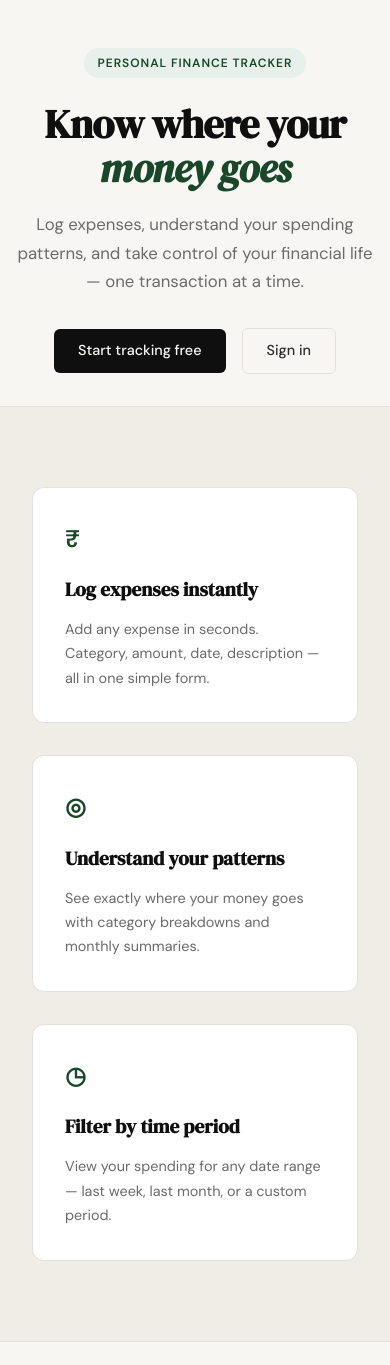
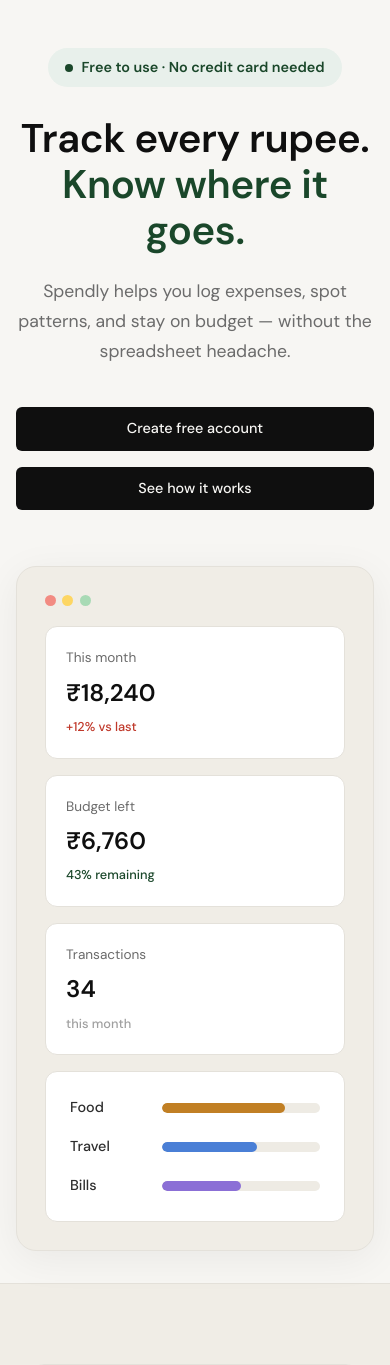
Before and after one commit to satyendraprajapati/expence_tracker, a Flask app: page / in a window 390 px wide. Shown: the part 61-1426 px from the top of the page. Run offline with Flask 3, Linux system fonts and the light colour scheme.

Commit message:
Redesign hero section to match new mockup
- Switch hero to a centered single-column layout with a
  free-to-use badge, bold rounded headline, and two solid
  black CTAs (Create free account / See how it works).
- Replace the side-by-side mock card with a full-width
  browser-style card showing This month / Budget left /
  Transactions stat tiles plus Food/Travel/Bills spend bars.
- Update responsive rules to match the new single-column
  hero (drop the old two-column grid and hidden-on-mobile
  visual, stack stat tiles and CTAs on small screens).

```diff
--- a/static/css/style.css
+++ b/static/css/style.css
@@ -123,55 +123,72 @@ a { color: inherit; text-decoration: none; }
 /* Hero                                                                */
 /* ------------------------------------------------------------------ */
 
+@import url('https://fonts.googleapis.com/css2?family=Baloo+2:wght@600;700;800&display=swap');
+
 .hero {
     padding: 5rem 2rem 4rem;
-    display: grid;
-    grid-template-columns: 1fr 1fr;
-    gap: 4rem;
+    display: flex;
+    flex-direction: column;
     align-items: center;
+    text-align: center;
     max-width: var(--max-width);
     margin: 0 auto;
 }
 
+.hero-inner {
+    display: flex;
+    flex-direction: column;
+    align-items: center;
+    max-width: 720px;
+}
+
 .hero-badge {
-    display: inline-block;
+    display: inline-flex;
+    align-items: center;
+    gap: 0.5rem;
     background: var(--accent-light);
     color: var(--accent);
-    font-size: 0.75rem;
+    font-size: 0.9rem;
     font-weight: 600;
-    letter-spacing: 0.08em;
-    text-transform: uppercase;
-    padding: 0.35rem 0.85rem;
+    padding: 0.5rem 1.1rem;
     border-radius: 999px;
+    margin-bottom: 1.75rem;
+}
+
+.hero-badge-dot {
+    width: 8px;
+    height: 8px;
+    border-radius: 50%;
+    background: var(--accent);
+}
+
+.hero-title {
+    font-family: 'Baloo 2', var(--font-body), sans-serif;
+    font-weight: 800;
+    font-size: clamp(2.5rem, 5.5vw, 3.75rem);
+    line-height: 1.15;
+    letter-spacing: -0.01em;
+    color: var(--ink);
     margin-bottom: 1.5rem;
 }
 
-.hero-title {
-    font-family: var(--font-display);
-    font-size: clamp(2.5rem, 5vw, 4rem);
-    line-height: 1.1;
-    letter-spacing: -0.02em;
-    color: var(--ink);
-    margin-bottom: 1.25rem;
-}
-
-.hero-title em {
-    font-style: italic;
+.hero-title-accent {
     color: var(--accent);
 }
 
 .hero-subtitle {
-    font-size: 1.05rem;
+    font-size: 1.1rem;
     color: var(--ink-muted);
     line-height: 1.7;
-    max-width: 460px;
-    margin-bottom: 2rem;
+    max-width: 560px;
+    margin-bottom: 2.5rem;
 }
 
 .hero-actions {
     display: flex;
     gap: 1rem;
     align-items: center;
+    margin-bottom: 3.5rem;
 }
 
 /* ------------------------------------------------------------------ */
@@ -181,58 +198,101 @@ a { color: inherit; text-decoration: none; }
 .hero-visual {
     display: flex;
     justify-content: center;
+    width: 100%;
 }
 
 .mock-card {
-    background: var(--paper-card);
+    background: var(--paper-warm);
     border: 1px solid var(--border);
     border-radius: var(--radius-lg);
-    padding: 2rem;
+    padding: 1.75rem;
     width: 100%;
-    max-width: 380px;
+    max-width: 900px;
     box-shadow: 0 8px 40px rgba(0,0,0,0.06);
 }
 
-.mock-card-header {
+.mock-card-dots {
     display: flex;
-    justify-content: space-between;
-    align-items: baseline;
-    margin-bottom: 1.75rem;
-    padding-bottom: 1.25rem;
-    border-bottom: 1px solid var(--border-soft);
+    gap: 0.4rem;
+    margin-bottom: 1.25rem;
 }
 
-.mock-label {
-    font-size: 0.8rem;
-    font-weight: 500;
-    color: var(--ink-muted);
-    text-transform: uppercase;
-    letter-spacing: 0.06em;
+.mock-dot {
+    width: 11px;
+    height: 11px;
+    border-radius: 50%;
 }
 
-.mock-total {
-    font-family: var(--font-display);
-    font-size: 1.75rem;
+.mock-dot-red { background: #f28b82; }
+.mock-dot-yellow { background: #fdd663; }
+.mock-dot-green { background: #a8dab5; }
+
+.mock-stats {
+    display: grid;
+    grid-template-columns: repeat(3, 1fr);
+    gap: 1rem;
+    margin-bottom: 1rem;
+}
+
+.mock-stat {
+    background: var(--paper-card);
+    border: 1px solid var(--border);
+    border-radius: var(--radius-md);
+    padding: 1.25rem;
+    display: flex;
+    flex-direction: column;
+    align-items: flex-start;
+    text-align: left;
+    gap: 0.3rem;
+}
+
+.mock-stat-label {
+    font-size: 0.85rem;
+    color: var(--ink-muted);
+}
+
+.mock-stat-value {
+    font-family: var(--font-body);
+    font-weight: 700;
+    font-size: 1.5rem;
     color: var(--ink);
 }
 
-.mock-bars { display: flex; flex-direction: column; gap: 1rem; }
+.mock-stat-change {
+    font-size: 0.8rem;
+    font-weight: 500;
+}
+
+.mock-stat-negative { color: var(--danger); }
+.mock-stat-positive { color: var(--accent); }
+.mock-stat-neutral { color: var(--ink-faint); }
+
+.mock-bars {
+    display: flex;
+    flex-direction: column;
+    gap: 1rem;
+    background: var(--paper-card);
+    border: 1px solid var(--border);
+    border-radius: var(--radius-md);
+    padding: 1.5rem;
+}
 
 .mock-bar-row {
     display: grid;
-    grid-template-columns: 80px 1fr 60px;
+    grid-template-columns: 80px 1fr;
     align-items: center;
     gap: 0.75rem;
 }
 
 .mock-cat {
-    font-size: 0.8rem;
+    font-size: 0.9rem;
     font-weight: 500;
     color: var(--ink-soft);
+    text-align: left;
 }
 
 .mock-bar-track {
-    height: 6px;
+    height: 10px;
     background: var(--border-soft);
     border-radius: 999px;
     overflow: hidden;
@@ -240,21 +300,13 @@ a { color: inherit; text-decoration: none; }
 
 .mock-bar {
     height: 100%;
-    background: var(--accent);
     border-radius: 999px;
     transition: width 0.6s ease;
 }
 
-.mock-bar-2 { background: var(--accent-2); }
-.mock-bar-3 { background: #5b7fa6; }
-.mock-bar-4 { background: #8b5e83; }
-
-.mock-amt {
-    font-size: 0.8rem;
-    font-weight: 500;
-    color: var(--ink-muted);
-    text-align: right;
-}
+.mock-bar-food { background: var(--accent-2); }
+.mock-bar-travel { background: #4a7fd6; }
+.mock-bar-bills { background: #8b6fd6; }
 
 /* ------------------------------------------------------------------ */
 /* Buttons                                                             */
@@ -552,14 +604,9 @@ a { color: inherit; text-decoration: none; }
 /* ------------------------------------------------------------------ */
 
 @media (max-width: 900px) {
-    .hero {
-        grid-template-columns: 1fr;
-        text-align: center;
-    }
-
     .hero-subtitle { max-width: 100%; }
     .hero-actions { justify-content: center; }
-    .hero-visual { display: none; }
+    .mock-stats { grid-template-columns: 1fr; }
 
     .features-inner { grid-template-columns: 1fr; }
 }
@@ -567,4 +614,6 @@ a { color: inherit; text-decoration: none; }
 @media (max-width: 600px) {
     .nav-links a:not(.nav-cta) { display: none; }
     .hero { padding: 3rem 1rem 2rem; }
+    .hero-actions { flex-direction: column; width: 100%; }
+    .hero-actions .btn-primary { width: 100%; text-align: center; }
 }
--- a/templates/landing.html
+++ b/templates/landing.html
@@ -6,55 +6,65 @@
 
 <section class="hero">
     <div class="hero-inner">
-        <div class="hero-badge">Personal Finance Tracker</div>
+        <div class="hero-badge">
+            <span class="hero-badge-dot"></span>
+            Free to use · No credit card needed
+        </div>
         <h1 class="hero-title">
-            Know where your<br>
-            <em>money goes</em>
+            Track every rupee.<br>
+            <span class="hero-title-accent">Know where it goes.</span>
         </h1>
         <p class="hero-subtitle">
-            Log expenses, understand your spending patterns,
-            and take control of your financial life —
-            one transaction at a time.
+            Spendly helps you log expenses, spot patterns, and stay
+            on budget — without the spreadsheet headache.
         </p>
         <div class="hero-actions">
-            <a href="{{ url_for('register') }}" class="btn-primary">Start tracking free</a>
-            <a href="{{ url_for('login') }}" class="btn-ghost">Sign in</a>
+            <a href="{{ url_for('register') }}" class="btn-primary">Create free account</a>
+            <a href="#" class="btn-primary">See how it works</a>
         </div>
     </div>
     <div class="hero-visual">
         <div class="mock-card">
-            <div class="mock-card-header">
-                <span class="mock-label">March 2026</span>
-                <span class="mock-total">₹12,450</span>
+            <div class="mock-card-dots">
+                <span class="mock-dot mock-dot-red"></span>
+                <span class="mock-dot mock-dot-yellow"></span>
+                <span class="mock-dot mock-dot-green"></span>
+            </div>
+            <div class="mock-stats">
+                <div class="mock-stat">
+                    <span class="mock-stat-label">This month</span>
+                    <span class="mock-stat-value">₹18,240</span>
+                    <span class="mock-stat-change mock-stat-negative">+12% vs last</span>
+                </div>
+                <div class="mock-stat">
+                    <span class="mock-stat-label">Budget left</span>
+                    <span class="mock-stat-value">₹6,760</span>
+                    <span class="mock-stat-change mock-stat-positive">43% remaining</span>
+                </div>
+                <div class="mock-stat">
+                    <span class="mock-stat-label">Transactions</span>
+                    <span class="mock-stat-value">34</span>
+                    <span class="mock-stat-change mock-stat-neutral">this month</span>
+                </div>
             </div>
             <div class="mock-bars">
                 <div class="mock-bar-row">
+                    <span class="mock-cat">Food</span>
+                    <div class="mock-bar-track">
+                        <div class="mock-bar mock-bar-food" style="width: 78%"></div>
+                    </div>
+                </div>
+                <div class="mock-bar-row">
+                    <span class="mock-cat">Travel</span>
+                    <div class="mock-bar-track">
+                        <div class="mock-bar mock-bar-travel" style="width: 60%"></div>
+                    </div>
+                </div>
+                <div class="mock-bar-row">
                     <span class="mock-cat">Bills</span>
                     <div class="mock-bar-track">
-                        <div class="mock-bar" style="width: 72%"></div>
+                        <div class="mock-bar mock-bar-bills" style="width: 50%"></div>
                     </div>
-                    <span class="mock-amt">₹4,500</span>
-                </div>
-                <div class="mock-bar-row">
-                    <span class="mock-cat">Food</span>
-                    <div class="mock-bar-track">
-                        <div class="mock-bar mock-bar-2" style="width: 52%"></div>
-                    </div>
-                    <span class="mock-amt">₹3,200</span>
-                </div>
-                <div class="mock-bar-row">
-                    <span class="mock-cat">Health</span>
-                    <div class="mock-bar-track">
-                        <div class="mock-bar mock-bar-3" style="width: 33%"></div>
-                    </div>
-                    <span class="mock-amt">₹2,050</span>
-                </div>
-                <div class="mock-bar-row">
-                    <span class="mock-cat">Transport</span>
-                    <div class="mock-bar-track">
-                        <div class="mock-bar mock-bar-4" style="width: 28%"></div>
-                    </div>
-                    <span class="mock-amt">₹1,800</span>
                 </div>
             </div>
         </div>
```
